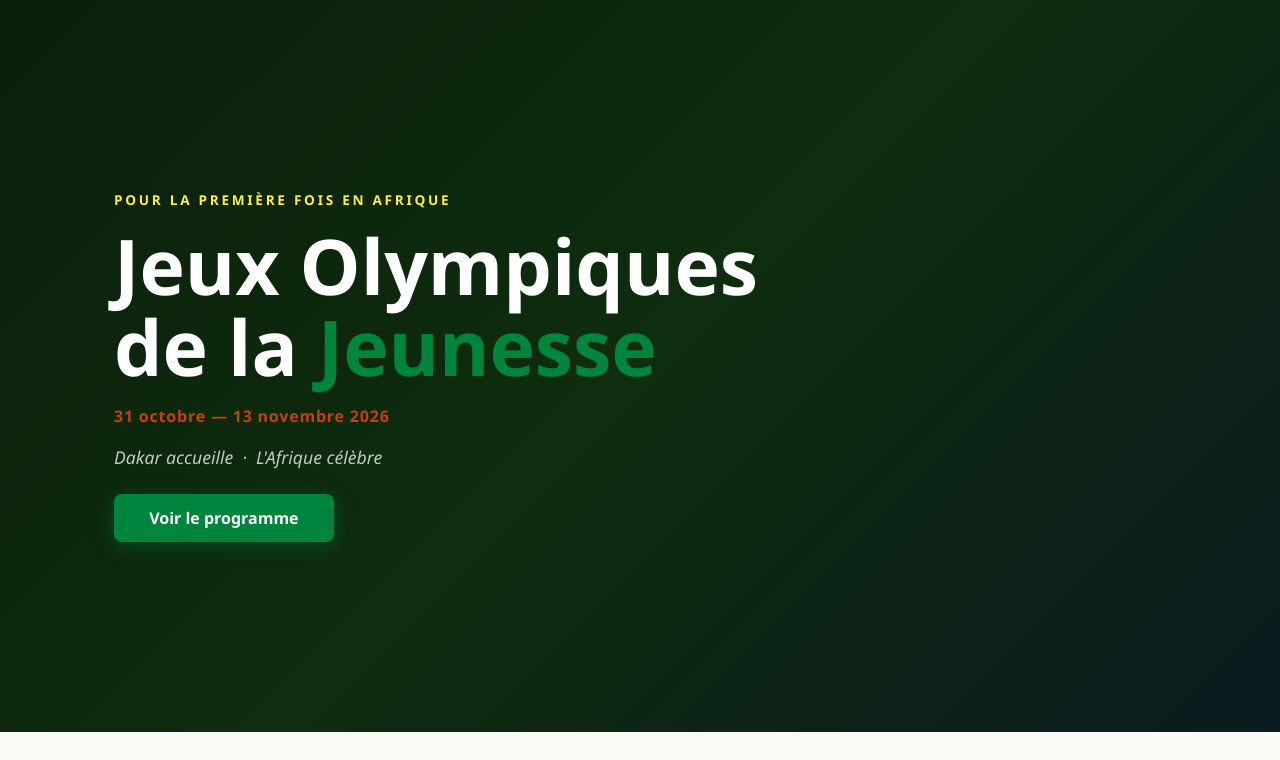
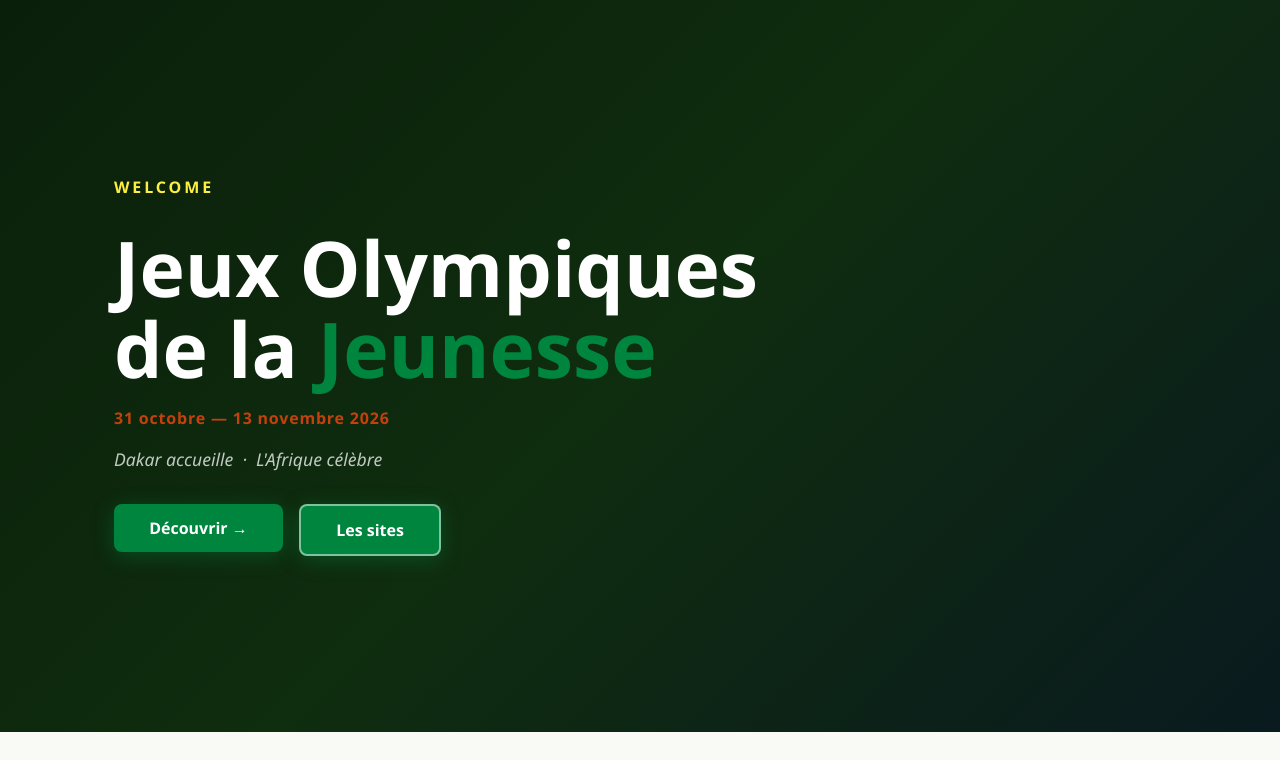
Before and after one commit to realAronaba/joj-dakar-2026, a Flask app: page / in a window 1280 px wide. Shown: the part 69-829 px from the top of the page. Run offline with Flask 3, Linux system fonts and the light colour scheme; data comes from the database, SQL or seed files in the repository; data that the repository does not hold is empty.

Commit message:
feat: message de bienvenue trilingue animé (Welcome / Bienvenue / Dalal ak Jàmme)
Co-Authored-By: Claude Sonnet 4.6 <noreply@anthropic.com>

```diff
--- a/app/static/css/style.css
+++ b/app/static/css/style.css
@@ -143,6 +143,53 @@ body {
     display: flex;
     flex-direction: column;
     gap: 1.1rem;
+}
+
+/* ── Bienvenue trilingue ── */
+.welcome-strip {
+    height: 2rem;
+    position: relative;
+    overflow: hidden;
+    margin-bottom: .2rem;
+}
+
+.welcome-word {
+    position: absolute;
+    left: 0;
+    font-size: 1rem;
+    font-weight: 700;
+    letter-spacing: .18em;
+    text-transform: uppercase;
+    color: var(--yellow);
+    opacity: 0;
+    transform: translateY(10px);
+    transition: opacity .5s ease, transform .5s ease;
+}
+
+.welcome-word.active {
+    opacity: 1;
+    transform: translateY(0);
+}
+
+.banner-actions {
+    display: flex;
+    gap: 1rem;
+    flex-wrap: wrap;
+    margin-top: .5rem;
+}
+
+.banner-cta--outline {
+    background: transparent;
+    border: 2px solid rgba(255,255,255,.5);
+    color: #fff;
+    box-shadow: none;
+}
+
+.banner-cta--outline:hover {
+    background: rgba(255,255,255,.1);
+    border-color: #fff;
+    transform: translateY(-2px);
+    box-shadow: none;
 }
 
 .banner-pre {
--- a/app/templates/index.html
+++ b/app/templates/index.html
@@ -8,14 +8,38 @@
 <section class="home-banner">
   <div class="banner-content container">
     <div class="banner-text">
-      <p class="banner-pre">Pour la première fois en Afrique</p>
+
+      <!-- Message de bienvenue trilingue -->
+      <div class="welcome-strip">
+        <span class="welcome-word active">Welcome</span>
+        <span class="welcome-word">Bienvenue</span>
+        <span class="welcome-word">Dalal ak Jàmme</span>
+      </div>
+
       <h1 class="banner-title">Jeux Olympiques<br>de la <span class="accent">Jeunesse</span></h1>
       <p class="banner-dates">31 octobre — 13 novembre 2026</p>
       <p class="banner-tagline">Dakar accueille &nbsp;·&nbsp; L'Afrique célèbre</p>
-      <a href="{{ url_for('main.programme') }}" class="banner-cta">Voir le programme</a>
+
+      <div class="banner-actions">
+        <a href="{{ url_for('main.programme') }}" class="banner-cta">Découvrir →</a>
+        <a href="{{ url_for('main.sites') }}" class="banner-cta banner-cta--outline">Les sites</a>
+      </div>
+
     </div>
   </div>
 </section>
+
+<script>
+(function() {
+  const words = document.querySelectorAll('.welcome-word');
+  let current = 0;
+  setInterval(function() {
+    words[current].classList.remove('active');
+    current = (current + 1) % words.length;
+    words[current].classList.add('active');
+  }, 2000);
+})();
+</script>
 
 <!-- ── Accès rapides ── -->
 <section class="quick-actions container">
```
